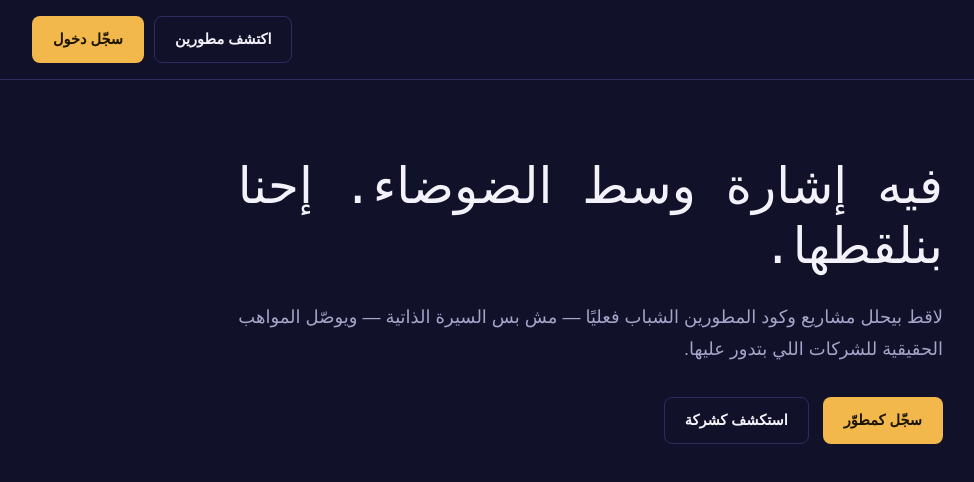
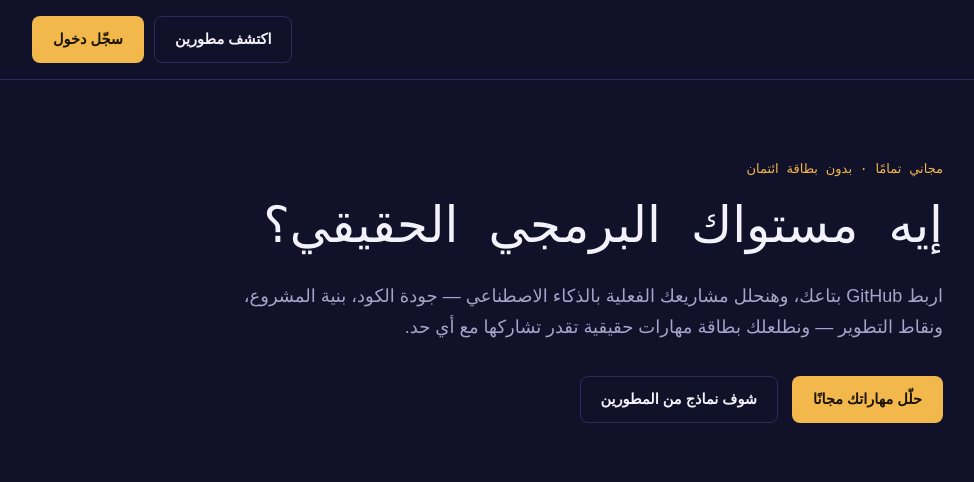
Before and after one commit to Ahmedshegazy2005/laaqit-app, a Next.js app: page / in a window 1280 px wide. Shown: the top 482 px of the page, without its empty margins (294-1268 px from the left). Built offline with nearby package versions, Linux system fonts and the light colour scheme; no server answers.

Commit message:
Update page.js

```diff
--- a/app/page.js
+++ b/app/page.js
@@ -7,15 +7,18 @@ export default function HomePage() {
       <NavBar />
 
       <section className="wrap" style={{ padding: "80px 0 60px", maxWidth: 720 }}>
+        <div className="mono" style={{ color: "var(--signal)", fontSize: 13, marginBottom: 18 }}>
+          مجاني تمامًا · بدون بطاقة ائتمان
+        </div>
         <h1 style={{ fontFamily: "'IBM Plex Mono', monospace", fontSize: "clamp(32px,5vw,50px)", lineHeight: 1.2, marginBottom: 22 }}>
-          فيه إشارة وسط الضوضاء. إحنا بنلقطها.
+          إيه مستواك البرمجي الحقيقي؟
         </h1>
         <p style={{ color: "var(--ink-soft)", fontSize: 18, lineHeight: 1.75, marginBottom: 32 }}>
-          لاقط بيحلل مشاريع وكود المطورين الشباب فعليًا — مش بس السيرة الذاتية — ويوصّل المواهب الحقيقية للشركات اللي بتدور عليها.
+          اربط GitHub بتاعك، وهنحلل مشاريعك الفعلية بالذكاء الاصطناعي — جودة الكود، بنية المشروع، ونقاط التطوير — ونطلعلك بطاقة مهارات حقيقية تقدر تشاركها مع أي حد.
         </p>
         <div style={{ display: "flex", gap: 14, flexWrap: "wrap" }}>
-          <Link href="/login" className="btn btn-signal">سجّل كمطوّر</Link>
-          <Link href="/discover" className="btn btn-ghost">استكشف كشركة</Link>
+          <Link href="/login" className="btn btn-signal">حلّل مهاراتك مجانًا</Link>
+          <Link href="/discover" className="btn btn-ghost">شوف نماذج من المطورين</Link>
         </div>
       </section>
     </main>
```
